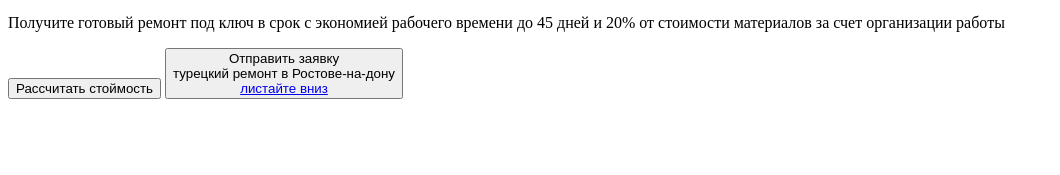
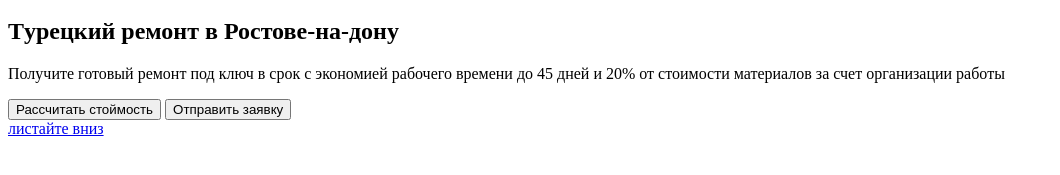
Before and after one commit to Kiss1414/repair-design, a website: page index.html in a window 1280 px wide. Shown: the part 85-260 px from the top of the page, without its empty margins (0-1060 px from the left). Drawn offline with Linux system fonts and the light colour scheme.

Commit message:
разметка по Бэм

```diff
--- a/index.html
+++ b/index.html
@@ -31,11 +31,14 @@
   <main>
    <section class="hero">
     <a href="#" class="instagram hero__instagram">Instagram</a>
-    <p class="hero__text">Получите готовый ремонт под ключ в срок с экономией рабочего времени до 45 дней и 20% от стоимости материалов за счет организации работы</p>
-    <button class="button hero__button--primary">Рассчитать стоймость</button>
-    <button class="button hero__button--outline">Отправить заявку</buttonbutton hero__button>
-    <div class="instagram">
-     <div class="h1 title hero__title">турецкий ремонт в Ростове-на-дону</div>
+    <div class="hero_content">
+     <div class="container">
+      <h1 class=" title hero__title">Tурецкий ремонт в Ростове-на-дону</h1>
+      <p class="hero__text">Получите готовый ремонт под ключ в срок с экономией рабочего времени до 45 дней и 20% от стоимости материалов за счет организации работы</p>
+      <button class="button hero__button--primary">Рассчитать стоймость</button>
+      <button class="button hero__button--outline">Отправить заявку</button>
+     </div>
+     <!-- /.hero__content -->
     </div>
     <!-- /.hero__content -->
     <a href="#" class="scroll-down">листайте вниз</a>
```
